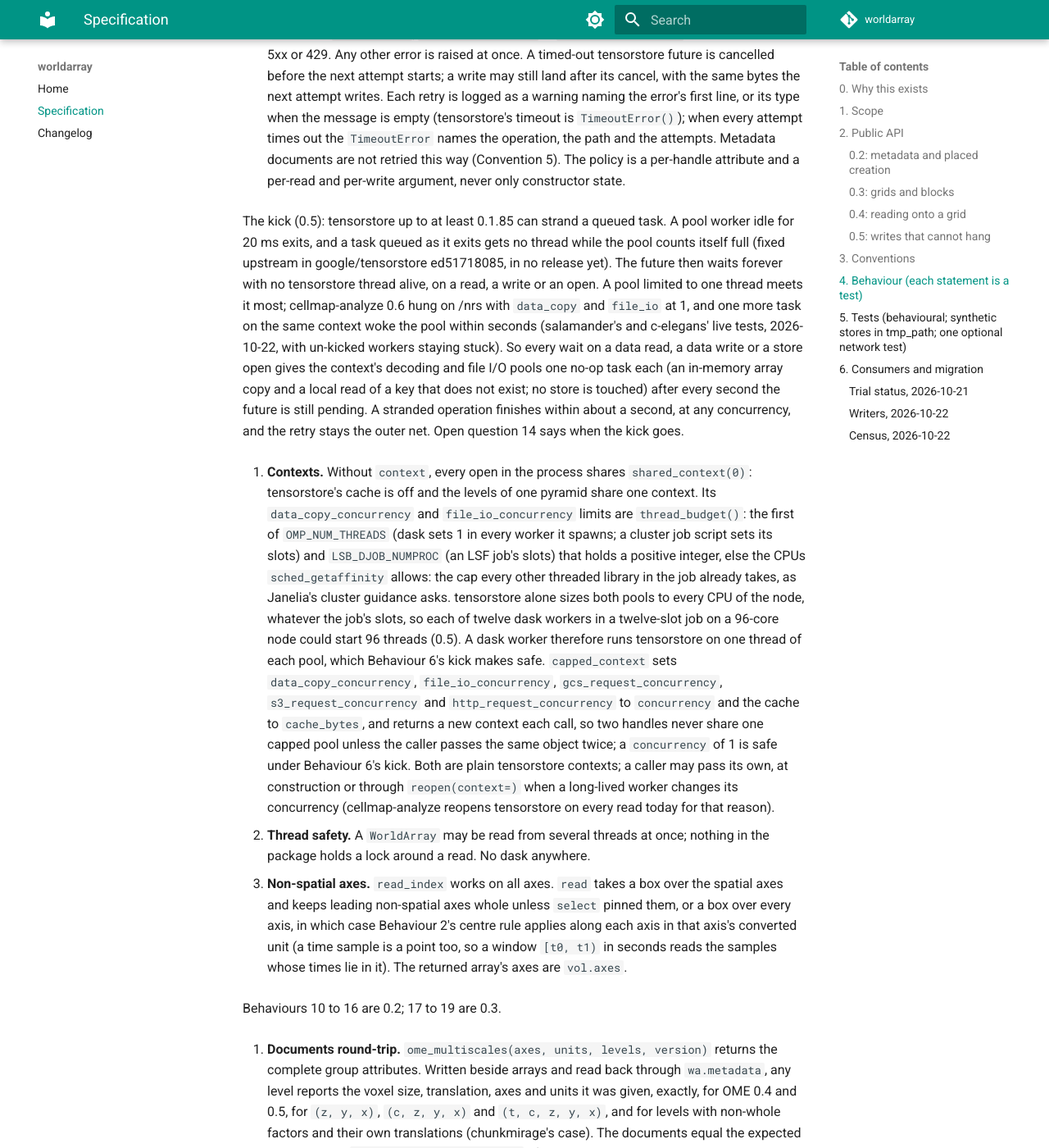
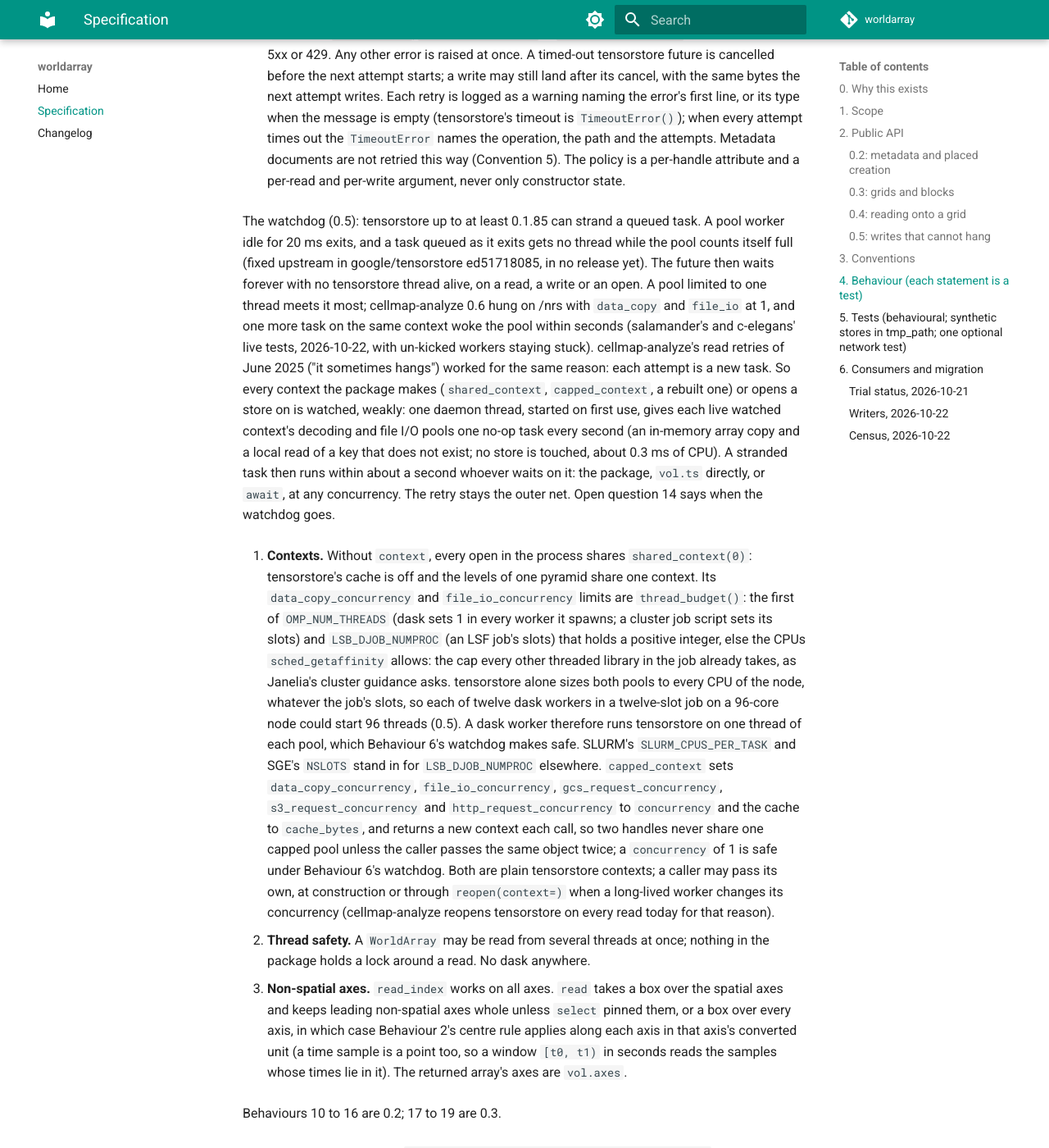
Before and after one commit to JaneliaSciComp/worldarray, an MkDocs documentation site: the page built from docs/spec.md, in a window 1280 px wide and 1400 px high, scrolled down 15760 px. Shown: the whole window at 82% size. Built offline with MkDocs 1.6.1 and Material for MkDocs 9.7.7, drawn with Linux system fonts in a browser that asks for light colours; comment, search, counter and statistics services are not loaded; some of the changed text lies outside the part shown.

Commit message:
Kick every watched context from one watchdog thread, not inside waits
chunkmirage and cellmap-flow read through vol.ts directly and with await, so a
kick inside worldarray's own waits missed them. Every context the package
makes or opens a store on is now held weakly by one daemon thread that gives
its decoding and file I/O pools a no-op task once a second; a stranded task
runs within about a second whoever waits on it. Waits go back to
future.result(timeout). thread_budget also reads SLURM_CPUS_PER_TASK and
NSLOTS. cellmap-analyze's read retries of June 2025 were working around the
same tensorstore bug.

Claude-Session: https://claude.ai/code/session_0141wgF8mkGbjGfBFKfKhp64

````diff
--- a/docs/spec.md
+++ b/docs/spec.md
@@ -362,8 +362,8 @@ vol.write(box, data, partial=False, retries=None) ; vol.write_chunk(index, data,
                           # timed out and retried as reads are: `retries`, else the handle's (Behaviour 6)
 wa.thread_budget() -> int # threads for tensorstore's decoding and file I/O in this process: OMP_NUM_THREADS, else
                           #   LSB_DJOB_NUMPROC, else the CPUs it may run on (Behaviour 7)
-                          # every wait on a data read, write or open kicks its context's pools after each second
-                          #   it is still pending (Behaviour 6)
+                          # every context the package makes or opens a store on is kicked once a second, whoever
+                          #   waits on it (Behaviour 6)
 ```
 
 ## 3. Conventions
@@ -650,19 +650,22 @@ this document and that one differ, fix one of them.
    retried this way (Convention 5). The policy is a per-handle attribute and a per-read and
    per-write argument, never only constructor state.
 
-   The kick (0.5): tensorstore up to at least 0.1.85 can strand a queued task. A pool
+   The watchdog (0.5): tensorstore up to at least 0.1.85 can strand a queued task. A pool
    worker idle for 20 ms exits, and a task queued as it exits gets no thread while the pool
    counts itself full (fixed upstream in google/tensorstore ed51718085, in no release yet).
    The future then waits forever with no tensorstore thread alive, on a read, a write or an
    open. A pool limited to one thread meets it most; cellmap-analyze 0.6 hung on /nrs with
    `data_copy` and `file_io` at 1, and one more task on the same context woke the pool
    within seconds (salamander's and c-elegans' live tests, 2026-10-22, with un-kicked
-   workers staying stuck). So every wait on a data read, a data write or a store open
-   gives the context's decoding and file I/O pools one no-op task each (an in-memory array
-   copy and a local read of a key that does not exist; no store is touched) after every
-   second the future is still pending. A stranded operation finishes within about a
-   second, at any concurrency, and the retry stays the outer net. Open question 14 says
-   when the kick goes.
+   workers staying stuck). cellmap-analyze's read retries of June 2025 ("it sometimes
+   hangs") worked for the same reason: each attempt is a new task. So every context the
+   package makes (`shared_context`, `capped_context`, a rebuilt one) or opens a store on is
+   watched, weakly: one daemon thread, started on first use, gives each live watched
+   context's decoding and file I/O pools one no-op task every second (an in-memory array
+   copy and a local read of a key that does not exist; no store is touched, about 0.3 ms
+   of CPU). A stranded task then runs within about a second whoever waits on it: the
+   package, `vol.ts` directly, or `await`, at any concurrency. The retry stays the outer
+   net. Open question 14 says when the watchdog goes.
 
 7. **Contexts.** Without `context`, every open in the process shares `shared_context(0)`:
    tensorstore's cache is off and the levels of one pyramid share one context. Its
@@ -673,13 +676,14 @@ this document and that one differ, fix one of them.
    in the job already takes, as Janelia's cluster guidance asks. tensorstore alone sizes
    both pools to every CPU of the node, whatever the job's slots, so each of twelve dask
    workers in a twelve-slot job on a 96-core node could start 96 threads (0.5). A dask
-   worker therefore runs tensorstore on one thread of each pool, which Behaviour 6's kick
-   makes safe.
+   worker therefore runs tensorstore on one thread of each pool, which Behaviour 6's
+   watchdog makes safe. SLURM's `SLURM_CPUS_PER_TASK` and SGE's `NSLOTS` stand in for
+   `LSB_DJOB_NUMPROC` elsewhere.
    `capped_context` sets `data_copy_concurrency`, `file_io_concurrency`,
    `gcs_request_concurrency`, `s3_request_concurrency` and `http_request_concurrency` to
    `concurrency` and the cache to `cache_bytes`, and returns a new context each call, so two
    handles never share one capped pool unless the caller passes the same object twice; a
-   `concurrency` of 1 is safe under Behaviour 6's kick. Both are plain tensorstore contexts; a caller may pass its own, at construction or through
+   `concurrency` of 1 is safe under Behaviour 6's watchdog. Both are plain tensorstore contexts; a caller may pass its own, at construction or through
    `reopen(context=)` when a long-lived worker changes its concurrency (cellmap-analyze
    reopens tensorstore on every read today for that reason).
 
@@ -986,9 +990,10 @@ path reopening after a `chdir`; `codecs_of` by path; an all-fill write removing
 a scalar filling a box through `write_index`, `write` and `write_chunk`, refused when it
 does not fit the dtype. 0.5: a read and a write whose first attempts never finish (a future
 nothing resolves) cancelled and retried, the warning naming `TimeoutError`, and the error
-after the last attempt; a pending future kicked until it resolves, a wait's timeout, and a
-kick landing on a capped context's own pools; `thread_budget` from each variable, a bad
-value skipped, and the shared context's limits.
+after the last attempt; a capped context and a caller's context passed to an open both
+kicked by the watchdog, a dead context no longer watched, and a kick landing on a capped
+context's own pools; `thread_budget` from each variable, a bad value skipped, and the
+shared context's limits.
 
 Grids (0.3): `blocks` partitioning with and without a box, `context` as an int, per axis
 and as before/after pairs, clipping on and off, `len`, `blocks[id]` and `index_of`;
@@ -1172,12 +1177,12 @@ over funlib geometry, by this spec's own assignment.
    boxes on one grid. `Grid.blocks` could carry world boxes too (`b.box`, `b.read_box` as
    `Box`, a context in world units). Two lines on cellmap-flow's side today. Not planned
    (2026-10-22): daisy does cellmap-flow's tiling and stays; reopen if cellmap-flow drops it.
-14. **When the kick goes.** Behaviour 6's kick works around tensorstore's lost wakeup,
-   fixed upstream in google/tensorstore ed51718085 (2026-09-30, "Fix lost wakeups in
-   TaskGroup when workers block or exit") and in no release up to 0.1.85. When a release
+14. **When the watchdog goes.** Behaviour 6's watchdog works around tensorstore's lost
+   wakeup, fixed upstream in google/tensorstore ed51718085 (2026-09-30, "Fix lost wakeups
+   in TaskGroup when workers block or exit") and in no release up to 0.1.85. When a release
    contains it (`gh api repos/google/tensorstore/compare/ed51718085...vX.Y.Z` reports
-   "ahead" or "identical"), require that release, remove `context.kick` and `KICK_AFTER`
-   (waits go back to `future.result(timeout)`), and keep the write retries. That release
+   "ahead" or "identical"), require that release, remove `watch`, `kick` and the watchdog
+   thread from `context.py`, and keep the write retries. That release
    needs Python 3.11 or later, as tensorstore has since 0.1.81, so it also ends support for
    3.10.
 
````
Also changed, not shown: CHANGELOG.md (+13 -13 lines), README.md (+4 -3 lines), 6 other files.
